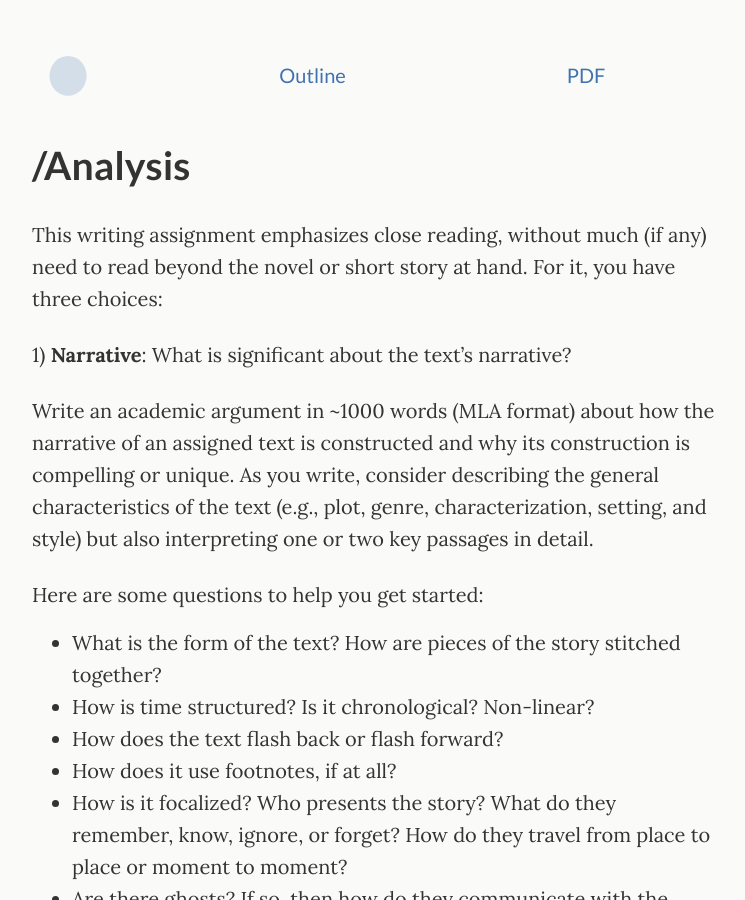
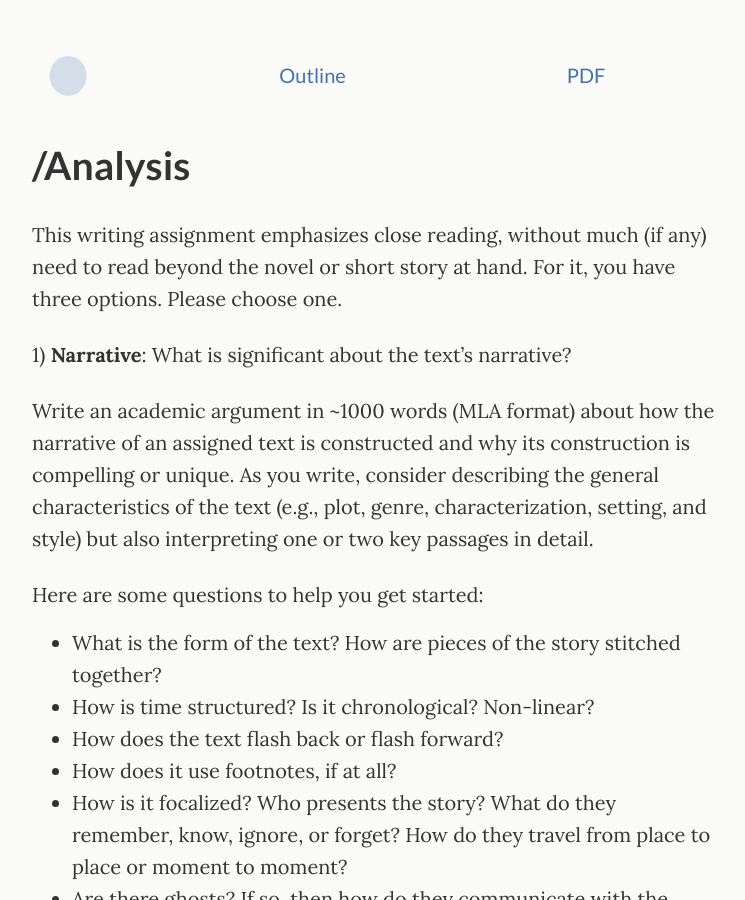
Before and after one commit to jentery/429c, a Jekyll site: the page built from _pages/analysis.md, in a window 1280 px wide and 900 px high. Shown: the whole window, without its empty margins (266-1011 px from the left). Built offline with Jekyll 4.4.1, drawn with Linux system fonts in a browser that asks for light colours.

Commit message:
Update analysis.md

```diff
--- a/_pages/analysis.md
+++ b/_pages/analysis.md
@@ -5,7 +5,7 @@ permalink: analysis/
 subtitle: /Analysis
 ---
 
-This writing assignment emphasizes close reading, without much (if any) need to read beyond the novel or short story at hand. For it, you have three choices:
+This writing assignment emphasizes close reading, without much (if any) need to read beyond the novel or short story at hand. For it, you have three options. Please choose one.
 
 1) **Narrative**: What is significant about the text’s narrative?
 
```
